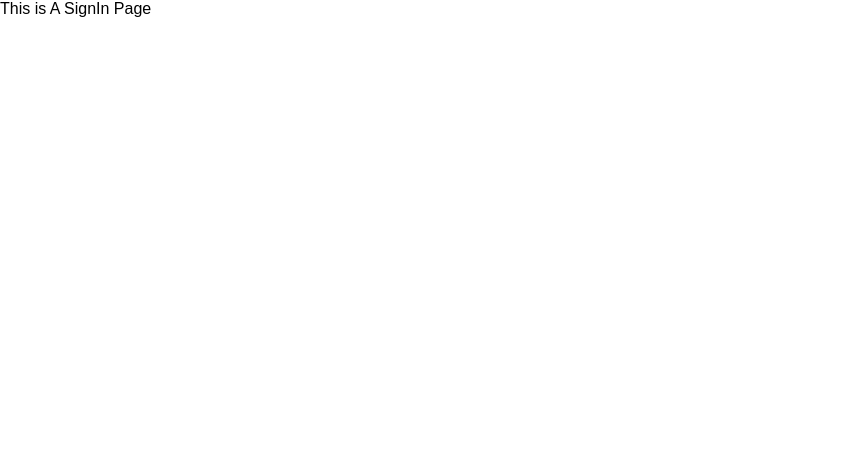
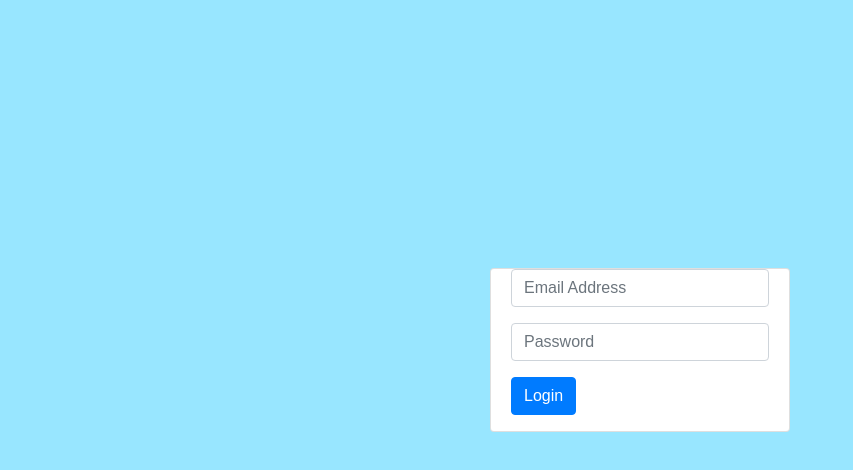
Before and after one commit to kartiksachdeva3/MLSES-FYP-Front, a React (Create React App) app: page /signin in a window 1280 px wide. Shown: the top 470 px of the page, without its empty margins (0-853 px from the left). Built offline with nearby package versions, Linux system fonts and the light colour scheme.

Commit message:
signin page

```diff
--- a/package.json
+++ b/package.json
@@ -8,7 +8,9 @@
     "@testing-library/jest-dom": "^5.11.8",
     "@testing-library/react": "^11.2.2",
     "@testing-library/user-event": "^12.6.0",
+    "bootstrap": "^4.6.0",
     "react": "^17.0.1",
+    "react-bootstrap": "^1.4.3",
     "react-dom": "^17.0.1",
     "react-icons": "^4.1.0",
     "react-router-dom": "^5.2.0",
--- a/src/index.js
+++ b/src/index.js
@@ -1,6 +1,7 @@
 import React from 'react';
 import ReactDOM from 'react-dom';
 import App from './App';
+import 'bootstrap/dist/css/bootstrap.min.css';
 
 
 ReactDOM.render(<App/>, document.getElementById('root')
--- /dev/null
+++ b/src/pages/Auth/SignIn.css
@@ -0,0 +1,28 @@
+.LoginPage {
+    background-color: rgb(152, 230, 255);
+
+    min-height: 100%;
+    min-height: 100vh;
+    display: flex;
+    background-size: cover;
+    align-items: center;
+    justify-content: center;
+}
+
+.divStyle {
+display: flex;
+align-items: center;
+  margin-top: -100px;
+}
+
+.panelStyle {
+    background-color: rgba(255, 255, 255, 0.5);
+    border: 0;
+    padding-left: 20px;
+    padding-right: 20px;
+    width: 300px;
+}
+
+.buttonStyle {
+    margin-bottom: 0;
+}
--- a/src/pages/Auth/SignIn.js
+++ b/src/pages/Auth/SignIn.js
@@ -1,9 +1,35 @@
 import React from 'react'
+import './SignIn.css'
+import { Card, Form, FormGroup, FormControl, Button } from 'react-bootstrap';
 
 function SignIn() {
+
+   const handleFormSubmit = (e) => {
+        e.preventDefault();
+
+        console.log("FORM SUBMIT!");
+
+    }
+
     return (
-        <div>
-            This is A SignIn Page
+        <div className='LoginPage'>
+            <div className={'divStyle'}>
+                <Card className={'panelStyle'}>
+                    <Form horizontal className="LoginForm" id="loginForm">
+                        <FormGroup controlId="formEmail">
+                            <FormControl type="email" placeholder="Email Address" />
+                        </FormGroup>
+                        <FormGroup controlId="formPassword">
+                            <FormControl type="password" placeholder="Password" />
+                        </FormGroup>
+                        <FormGroup className={'buttonStyle'} controlId="formSubmit">
+                            <Button bsStyle="primary" type="submit" onClick={handleFormSubmit}>
+                                Login
+              </Button>
+                        </FormGroup>
+                    </Form>
+                </Card>
+            </div>
         </div>
     )
 }
--- a/src/pages/Dashboard/Dashboard.js
+++ b/src/pages/Dashboard/Dashboard.js
@@ -1,5 +1,6 @@
 import React from 'react'
 import AppMenu from './../../components/Skeleton/AppMenu'
+
 
 function Dashboard() {
     return (
```
Also changed, not shown: 2 other files (tests, documents, lock files or other folders).
